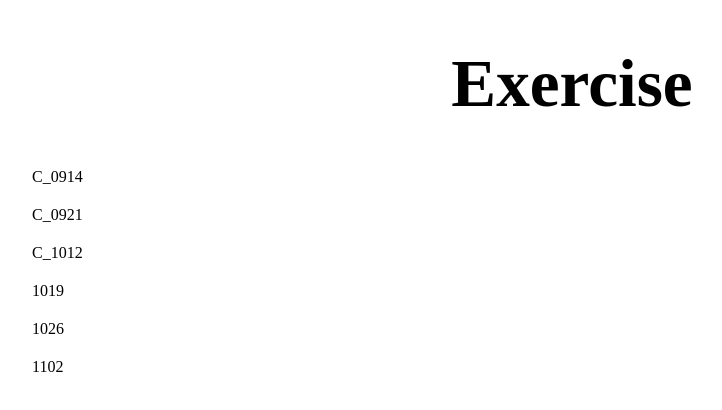
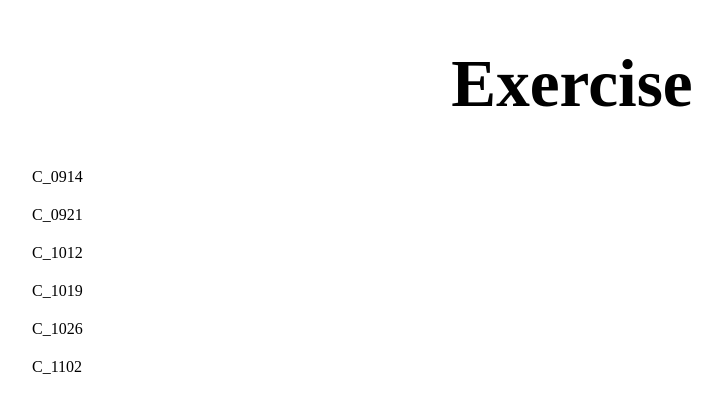
Before and after one commit to yychoi/play.js, a plain HTML site: page index.html in a window 1280 px wide. Shown: the whole page, without its empty margins (68-790 px from the left). Drawn offline with Linux system fonts and the light colour scheme.

Commit message:
Update index.html

```diff
--- a/index.html
+++ b/index.html
@@ -9,9 +9,9 @@
       <a href="./0914.html">C_0914</a>
       <a href="./0921.html">C_0921</a>
       <a href="./01.html">C_1012</a>
-      <a herf="#">1019</a>
-      <a herf="#">1026</a>
-      <a herf="./1102.html">1102</a>
+      <a herf="#">C_1019</a>
+      <a herf="#">C_1026</a>
+      <a herf="./1102.html">C_1102</a>
     </div>
 
   <style>
```
